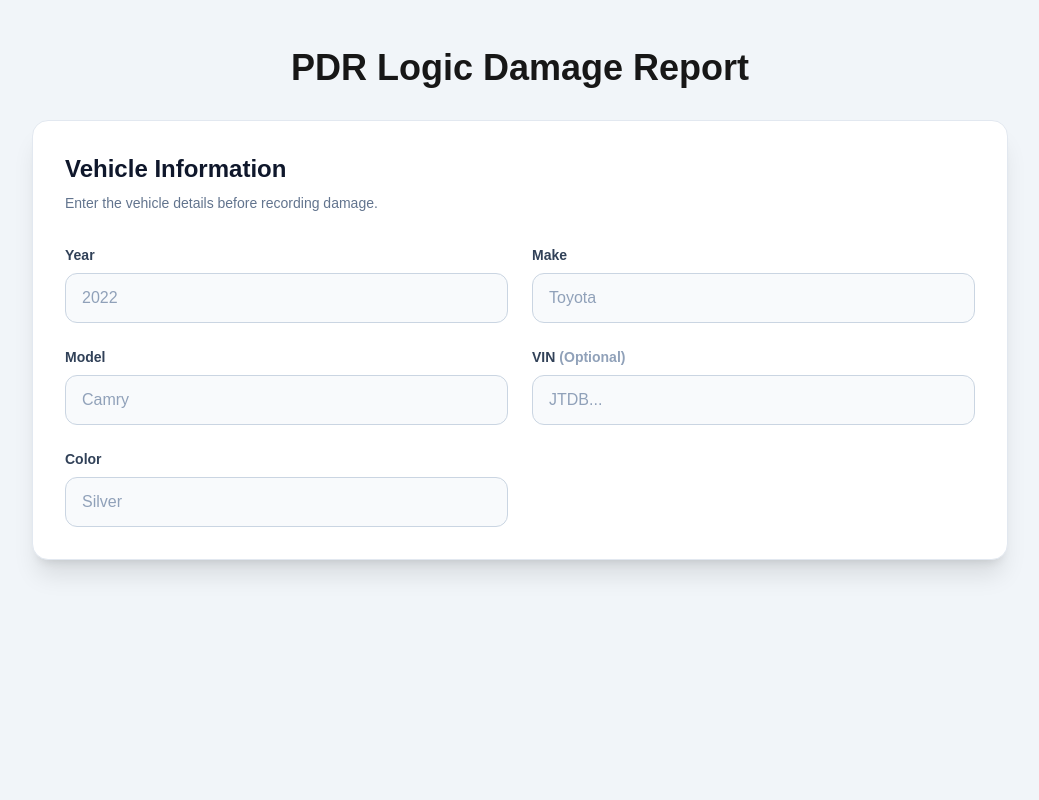
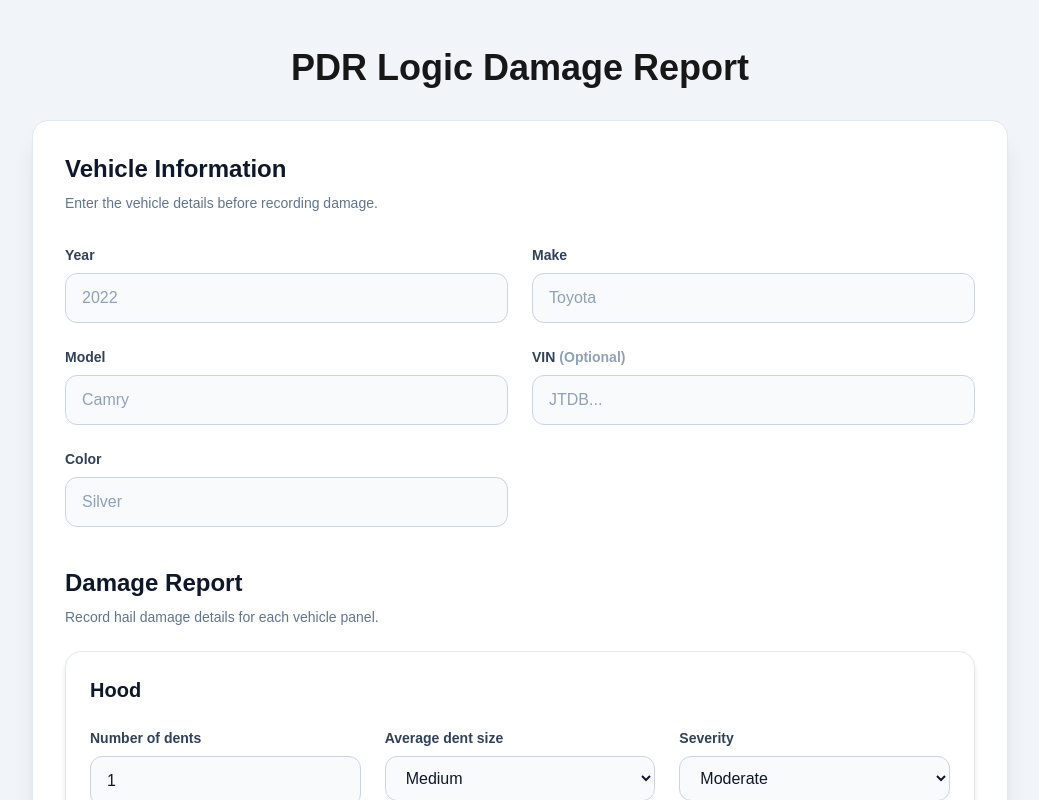
Before and after one commit to haroonfayyaz/vehicle-dashboard, a Next.js app: page / in a window 1280 px wide. Shown: the top 800 px of the page, without its empty margins (120-1159 px from the left). Built offline with nearby package versions, Linux system fonts and the light colour scheme.

Commit message:
feat: implement PanelCard component for damage reporting

```diff
--- a/components/PanelCard.tsx
+++ b/components/PanelCard.tsx
@@ -1,3 +1,45 @@
-export default function PanelCard() {
-  return <div>Panel Card</div>
+import FormField from "@/components/form/FormField"
+import SelectField from "@/components/form/SelectField"
+import { DENT_SIZES, SEVERITIES } from "@/constants/panels"
+import type { DamagePanel } from "@/types/damage"
+
+interface PanelCardProps {
+  panel: DamagePanel
+  onChange: (id: string, field: keyof DamagePanel, value: string | number) => void
 }
+
+export default function PanelCard({ panel, onChange }: PanelCardProps) {
+  return (
+    <section className="rounded-2xl border border-slate-200 bg-white p-6 shadow-md">
+      <h3 className="mb-6 text-xl font-bold text-slate-900">{panel.name}</h3>
+
+      <div className="grid gap-6 md:grid-cols-3">
+        <FormField
+          id={`${panel.id}-dent-count`}
+          label="Number of dents"
+          type="number"
+          min={1}
+          max={100}
+          value={panel.dentCount}
+          onChange={value => onChange(panel.id, "dentCount", Number(value))}
+        />
+
+        <SelectField
+          id={`${panel.id}-dent-size`}
+          label="Average dent size"
+          value={panel.dentSize}
+          options={DENT_SIZES}
+          onChange={value => onChange(panel.id, "dentSize", value)}
+        />
+
+        <SelectField
+          id={`${panel.id}-severity`}
+          label="Severity"
+          value={panel.severity}
+          options={SEVERITIES}
+          onChange={value => onChange(panel.id, "severity", value)}
+        />
+      </div>
+    </section>
+  )
+}
--- a/components/VehicleForm.tsx
+++ b/components/VehicleForm.tsx
@@ -3,6 +3,8 @@
 import { useState } from "react"
 import type { Vehicle } from "@/types/damage"
 import FormField from "./form/FormField"
+import PanelCard from "@/components/PanelCard"
+import type { DamagePanel } from "@/types/damage"
 
 const vehicleFields: {
   key: keyof Vehicle
@@ -38,7 +40,32 @@ const vehicleFields: {
   }
 ]
 
+const initialPanels: DamagePanel[] = [
+  {
+    id: "hood",
+    name: "Hood",
+    dentCount: 1,
+    dentSize: "Medium",
+    severity: "Moderate"
+  },
+  {
+    id: "roof",
+    name: "Roof",
+    dentCount: 1,
+    dentSize: "Medium",
+    severity: "Moderate"
+  },
+  {
+    id: "left-front-door",
+    name: "Left Front Door",
+    dentCount: 1,
+    dentSize: "Medium",
+    severity: "Moderate"
+  }
+]
+
 export default function VehicleForm() {
+  const [panels, setPanels] = useState<DamagePanel[]>(initialPanels)
   const [vehicle, setVehicle] = useState<Vehicle>({
     year: "",
     make: "",
@@ -52,6 +79,19 @@ export default function VehicleForm() {
       ...prev,
       [field]: value
     }))
+  }
+
+  const handlePanelChange = (id: string, field: keyof DamagePanel, value: string | number) => {
+    setPanels(currentPanels =>
+      currentPanels.map(panel =>
+        panel.id === id
+          ? {
+              ...panel,
+              [field]: value
+            }
+          : panel
+      )
+    )
   }
 
   return (
@@ -75,6 +115,18 @@ export default function VehicleForm() {
           />
         ))}
       </div>
+
+      <div className="mt-10 space-y-6">
+        <div>
+          <h2 className="text-2xl font-bold text-slate-900">Damage Report</h2>
+
+          <p className="mt-2 text-sm text-slate-500">Record hail damage details for each vehicle panel.</p>
+        </div>
+
+        {panels.map(panel => (
+          <PanelCard key={panel.id} panel={panel} onChange={handlePanelChange} />
+        ))}
+      </div>
     </section>
   )
 }
--- /dev/null
+++ b/components/form/SelectField.tsx
@@ -0,0 +1,28 @@
+interface SelectFieldProps {
+  id: string
+  label: string
+  value: string
+  options: readonly string[]
+  onChange: (value: string) => void
+}
+
+const selectStyles =
+  "w-full rounded-xl border border-slate-300 bg-slate-50 px-4 py-3 text-slate-900 transition focus:border-blue-500 focus:bg-white focus:outline-none focus:ring-4 focus:ring-blue-100"
+
+export default function SelectField({ id, label, value, options, onChange }: SelectFieldProps) {
+  return (
+    <div>
+      <label htmlFor={id} className="mb-2 block text-sm font-semibold text-slate-700">
+        {label}
+      </label>
+
+      <select id={id} value={value} onChange={event => onChange(event.target.value)} className={selectStyles}>
+        {options.map(option => (
+          <option key={option} value={option}>
+            {option}
+          </option>
+        ))}
+      </select>
+    </div>
+  )
+}
```
